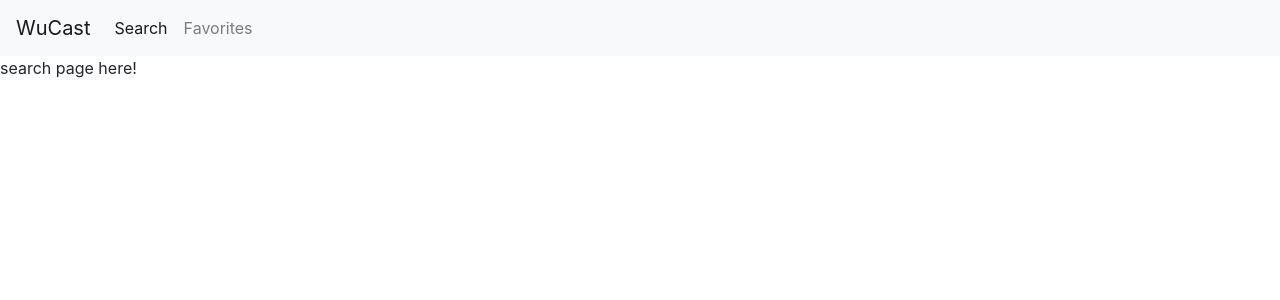
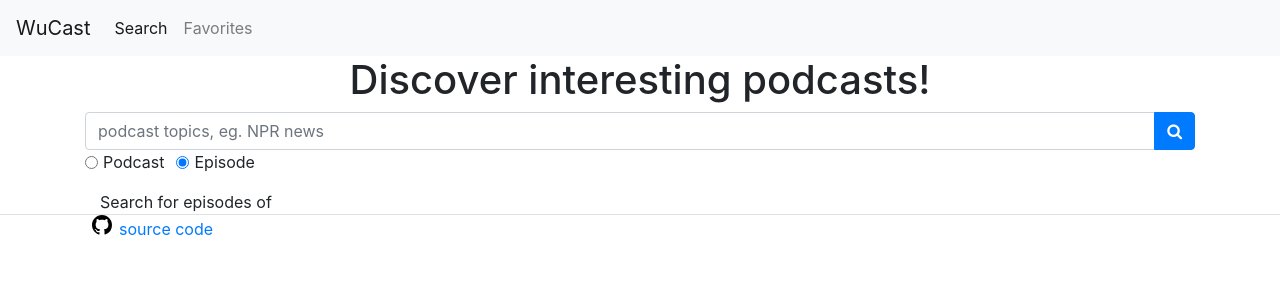
Before and after one commit to hliang/WuCast, a React (Create React App) app in the folder client/: page /search in a window 1280 px wide. Shown: the top 300 px of the page. Built offline with nearby package versions, Linux system fonts and the light colour scheme.

Commit message:
refactor: search page

```diff
--- a/client/src/App.js
+++ b/client/src/App.js
@@ -1,9 +1,10 @@
 import React, { Component } from "react";
 import { BrowserRouter as Router, Route, Switch } from "react-router-dom";
-import Search from "./pages/Search";
-import Fav from "./pages/Fav";
+import Search from "./containers/Search";
+import Fav from "./containers/Fav";
 // import NoMatch from "./pages/NoMatch";
 import Nav from "./components/Nav";
+import Footer from "./components/Footer";
 
 class App extends Component {
   render() {
@@ -16,6 +17,7 @@ class App extends Component {
             <Route exact path="/fav" component={Fav} />
             <Route exact path="/search" component={Search} />
           </Switch>
+          <Footer />
         </div>
       </Router>
     );
--- /dev/null
+++ b/client/src/components/Footer.js
@@ -0,0 +1,25 @@
+import React, { Component } from "react";
+
+class Footer extends Component {
+    githublogo() {
+        return (
+            <svg height="20" className="octicon octicon-mark-github" viewBox="0 0 16 16" version="1.1" width="34" aria-hidden="true">
+            <path fillRule="evenodd" d="M8 0C3.58 0 0 3.58 0 8c0 3.54 2.29 6.53 5.47 7.59.4.07.55-.17.55-.38 0-.19-.01-.82-.01-1.49-2.01.37-2.53-.49-2.69-.94-.09-.23-.48-.94-.82-1.13-.28-.15-.68-.52-.01-.53.63-.01 1.08.58 1.23.82.72 1.21 1.87.87 2.33.66.07-.52.28-.87.51-1.07-1.78-.2-3.64-.89-3.64-3.95 0-.87.31-1.59.82-2.15-.08-.2-.36-1.02.08-2.12 0 0 .67-.21 2.2.82.64-.18 1.32-.27 2-.27.68 0 1.36.09 2 .27 1.53-1.04 2.2-.82 2.2-.82.44 1.1.16 1.92.08 2.12.51.56.82 1.27.82 2.15 0 3.07-1.87 3.75-3.65 3.95.29.25.54.73.54 1.48 0 1.07-.01 1.93-.01 2.2 0 .21.15.46.55.38A8.013 8.013 0 0 0 16 8c0-4.42-3.58-8-8-8z"></path>
+            </svg>
+        );
+    }
+    render() {
+        return (
+            <footer className="footer border-top">
+                <div className="container">
+                    <a href="https://github.com/hliang/WuCast">
+                        {this.githublogo()}
+                        source code
+                    </a>
+                </div>
+            </footer>
+        );
+    }
+}
+
+export default Footer;
--- /dev/null
+++ b/client/src/components/SearchForm/index.js
@@ -0,0 +1,37 @@
+import React from "react";
+// import "./style.css";
+
+function SearchForm(props) {
+    return (
+        <form className="search">
+            <div className="form-group">
+                <div className="input-group">
+                    <input
+                        value={props.searchTerm}
+                        onChange={props.handleInputChange}
+                        name="searchTerm"
+                        type="text"
+                        className="form-control"
+                        placeholder="podcast topics, eg. NPR news"
+                        id="searchInputBox"
+                    />
+                    <div className="input-group-append">
+                        <button type="submit" onClick={props.handleFormSubmit} className="btn btn-primary"><i className="fa fa-search"></i></button>
+                    </div>
+                </div>
+                <div className="input-group">
+                    <div className="form-check form-check-inline">
+                        <input className="form-check-input" type="radio" name="searchType" id="searchByPodcast" value="podcast" onChange={props.handleInputChange} />
+                        <label className="form-check-label" htmlFor="searchByPodcast"> Podcast </label>
+                    </div>
+                    <div className="form-check form-check-inline">
+                        <input className="form-check-input" type="radio" name="searchType" id="searchByEpisode" value="episode" defaultChecked onChange={props.handleInputChange} />
+                        <label className="form-check-label" htmlFor="searchByEpisode"> Episode </label>
+                    </div>
+                </div>
+            </div>
+        </form>
+    );
+}
+
+export default SearchForm;
--- /dev/null
+++ b/client/src/components/SearchResults/index.js
@@ -0,0 +1,15 @@
+import React from "react";
+
+function SearchResults(props) {
+  return (
+    <ul className="list-group search-results">
+      {props.results.map(result => (
+        <li key={result} className="list-group-item">
+          <p>{result}</p>
+        </li>
+      ))}
+    </ul>
+  );
+}
+
+export default SearchResults;
--- /dev/null
+++ b/client/src/containers/Search.js
@@ -0,0 +1,52 @@
+import React, { Component } from "react";
+import SearchForm from "../components/SearchForm";
+import SearchResults from "../components/SearchResults";
+
+class Search extends Component {
+    state = {
+        searchTerm: "",
+        searchType: "episode",
+        searchResults: [],
+    };
+
+    handleFormSubmit = event => {
+        event.preventDefault();
+        if (this.state.searchTerm && this.state.searchType) {
+            console.log("haha");
+        }
+    };
+
+    // handleInputChange = event => {
+    //     this.setState({ searchTerm: event.target.value });
+    // };
+    handleInputChange = event => {
+        const { name, value } = event.target;
+        this.setState({
+          [name]: value
+        });
+      };
+
+    render() {
+        return (
+            <div className="container">
+                <h1 className="text-center">Discover interesting podcasts!</h1>
+                <SearchForm
+                    searchTerm={this.state.searchTerm}
+                    searchType={this.state.searchType}
+                    handleFormSubmit={this.handleFormSubmit}
+                    handleInputChange={this.handleInputChange}
+                />
+
+                <div className="container">
+                    Search for {this.state.searchType}s of <strong style={{color: "red"}}>{this.state.searchTerm}</strong>
+                </div>
+                <SearchResults
+                    results={this.state.searchResults}
+                />
+
+            </div>
+        );
+    }
+}
+
+export default Search;
--- a/client/src/pages/Search.js
+++ /dev/null
@@ -1,13 +0,0 @@
-import React, { Component } from "react";
-
-class Search extends Component {
-  render() {
-    return (
-      <div>
-        search page here!
-      </div>
-    );
-  }
-}
-
-export default Search;
```
Also changed, not shown: client/src/utils/API.js (added, +20 -0 lines), client/public/manifest.json, client/src/containers/Fav.js (renamed from client/src/pages/Fav.js), 1 other file (tests, documents, lock files or other folders).
